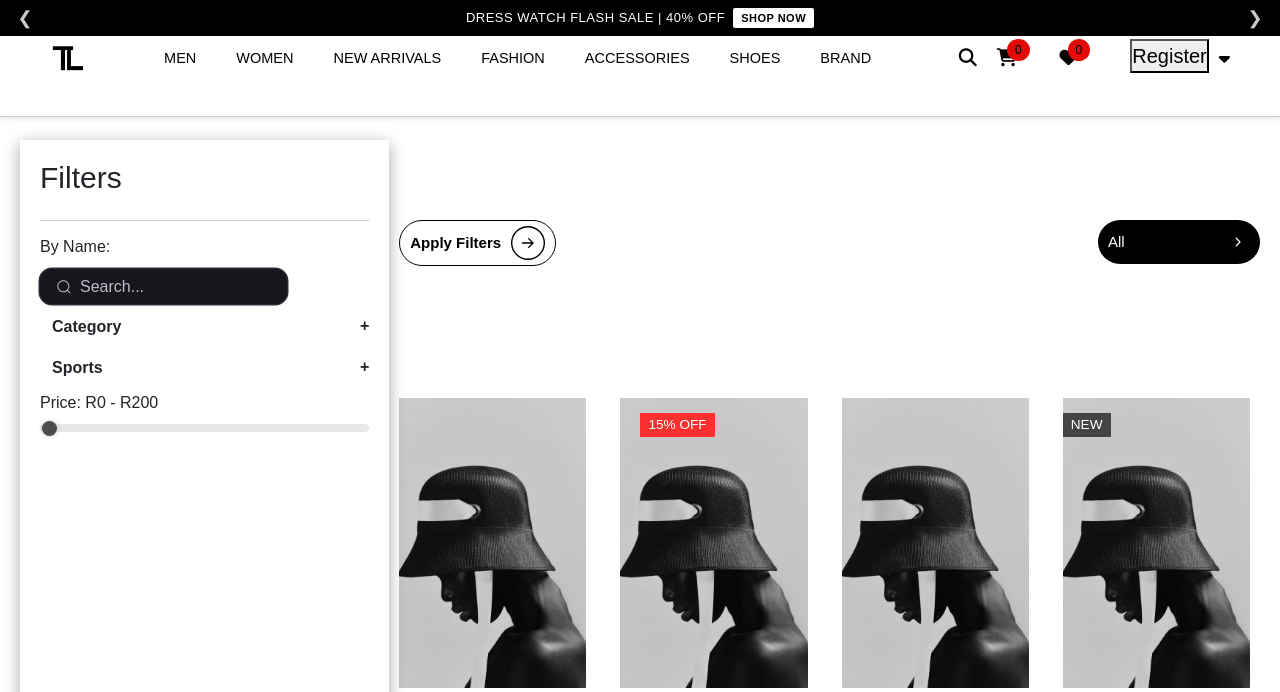
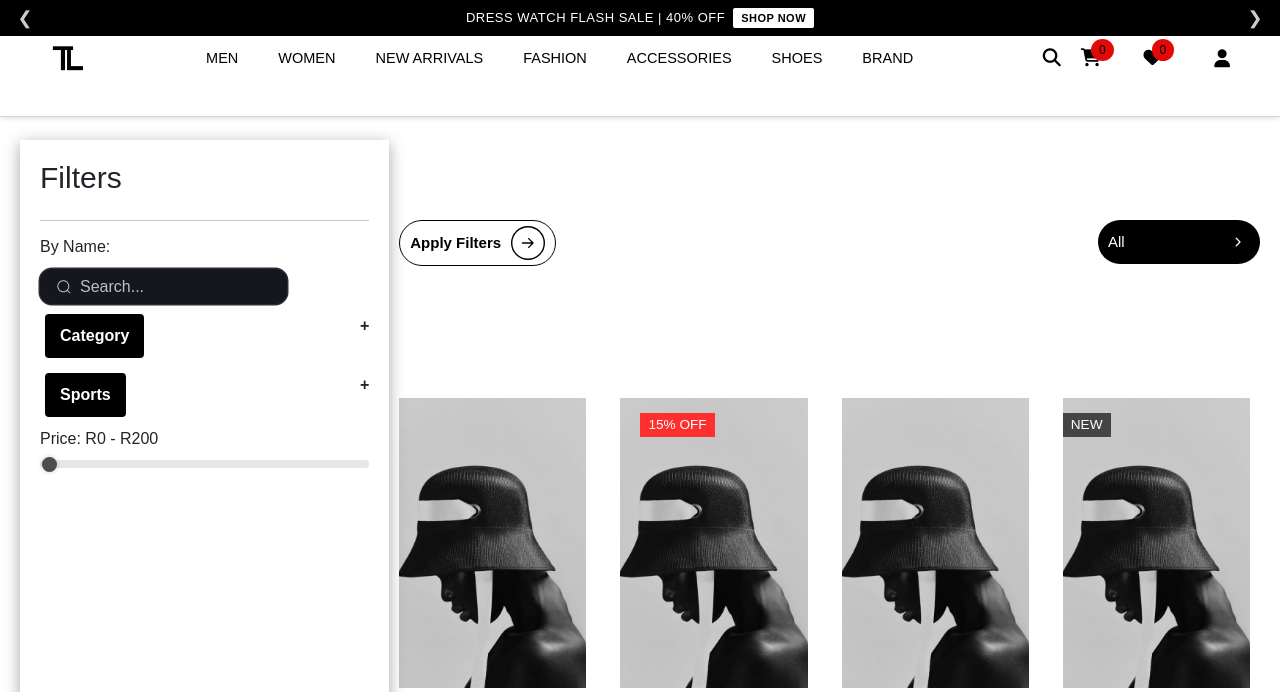
Before and after one commit to The-Liga/the-liga, a PHP site: page /pages/products.php in a window 1280 px wide. Shown: the top 692 px of the page. Run offline with PHP 8.4, Linux system fonts and the light colour scheme.

Commit message:
Merge and home page touches

```diff
--- a/components/navbar.php
+++ b/components/navbar.php
@@ -2,20 +2,22 @@
 
 <!DOCTYPE html>
 <html lang="en">
+
 <head>
     <meta charset="UTF-8">
     <meta name="viewport" content="width=device-width, initial-scale=1.0">
     <title> Navbar </title>
 </head>
+
 <body>
     <header>
         <!-- Add this right after the opening <body> tag, before the header -->
         <div class="promo-banner">
             <div class="promo-container">
                 <div class="promo-slider">
-            <div class="promo-slide">DRESS WATCH FLASH SALE | 40% OFF <a href="./pages/products.php"" class="shop-now-btn">SHOP NOW</a></div>
+                    <div class="promo-slide">DRESS WATCH FLASH SALE | 40% OFF <a href="./pages/products.php"" class=" shop-now-btn">SHOP NOW</a></div>
                     <div class="promo-slide">FREE SHIPPING OVER R100 ZAR & EASY RETURNS </div>
-            <div class="promo-slide">NEW ARRIVALS - SPRING COLLECTION <a href="./pages/products.php"" class="shop-now-btn">SHOP NOW</a></div>
+                    <div class="promo-slide">NEW ARRIVALS - SPRING COLLECTION <a href="./pages/products.php"" class=" shop-now-btn">SHOP NOW</a></div>
                 </div>
                 <button class="promo-nav prev">&#10094;</button>
                 <button class="promo-nav next">&#10095;</button>
@@ -47,35 +49,47 @@
             </nav>
             <!-- Icons and Profile -->
             <div class="nav-icons">
-                 <a href="#" id="search-icon"><i class="fa fa-search"></i></a>
-                 <a href="#" id="cart-icon"><i class="fa fa-shopping-cart"></i><span id="cart-count">0</span></a>
-                 <a href="#" id="wishlist-icon"><i class="fa fa-heart"></i><span id="wishlist-count">0</span></a>
+                <a href="#" id="search-icon"><i class="fa-solid fa-magnifying-glass"></i></a>
+                <a href="#" id="cart-icon"><i class="fa-solid fa-cart-shopping"></i><span id="cart-count">0</span></a>
+                <a href="#" id="wishlist-icon"><i class="fa-solid fa-heart"></i><span id="wishlist-count">0</span></a>
                 <!-- Profile Dropdown -->
                 <div class="profile-dropdown">
                     <a href="#" id="profile-link">
+                        <?php
+                        // Display profile icon
+                        echo '<i class="fa-solid fa-user"></i>';
+                        ?>
+                    </a>
                     <?php
                     // Check if the user is logged in
                     if (isset($_SESSION['email'])) {
                         $email = $_SESSION['email'];
                         $query = mysqli_query($conn, "SELECT users.* FROM `users` WHERE users.email='$email'");
                         if ($row = mysqli_fetch_array($query)) {
-                                // Display the first name
-                                echo $row['firstName'];
-                            }
-                        } else {
-                            // Display "Username" if not logged in
-                            echo '<p style="margin-top: 12px;" class="username"><button>Register</button></p>';
-                        }
                     ?>
-                        <i class="fa fa-caret-down"></i>
-                    </a>
+                            <!-- Dropdown menu for logged-in users -->
                             <div class="dropdown-menu" id="dropdown-menu">
+                                <p>Welcome, <?php echo $row['firstName']; ?></p>
                                 <a href="./pages/registrations.php"><i class="fa fa-user"></i> Profile</a>
                                 <a><i class="fa fa-list"></i> My Orders</a>
                                 <a><i class="fa-solid fa-bag-shopping"></i> Checkout</a>
-                        <a href="./pages/logout.php"> <i class="fa fa-sign-out"></i> Logout</a>
+                                <a href="./pages/logout.php"><i class="fa fa-sign-out"></i> Logout</a>
                             </div>
+                        <?php
+                        }
+                    } else {
+                        ?>
+                        <!-- Signup and login buttons for guests -->
+                        <div class="dropdown-menu" id="dropdown-menu">
+                            <a href="./pages/signup.php" class="btn">Sign Up</a>
+                            <a href="./pages/login.php" class="btn">Login</a>
                         </div>
+                    <?php
+                    }
+                    ?>
+                </div>
+
+
 
             </div>
         </div>
@@ -86,4 +100,5 @@
         </div>
     </header>
 </body>
+
 </html>
--- a/styles.css
+++ b/styles.css
@@ -80,9 +80,7 @@
 
 }
 
-.profile-dropdown i {
-    margin-left: 5px;
-}
+
 
 /* General Styles for Links and Icons */
 a {
@@ -92,6 +90,32 @@
 
 a:hover {
     text-decoration: underline;
+}
+.btn {
+    display: inline-block;
+    padding: 10px 15px;
+    background-color: #000;
+    color: #fff;
+    text-decoration: none;
+    border-radius: 4px;
+    margin: 5px;
+}
+
+.btn:hover {
+    background-color: #aaa;
+}
+
+.dropdown-menu {
+    display: none;
+    position: absolute;
+    background: white;
+    border: 1px solid #ddd;
+    padding: 10px;
+    list-style: none;
+}
+
+.profile-dropdown:hover .dropdown-menu {
+    display: block;
 }
 
 /* Profile Dropdown Styles */
```
Also changed, not shown: assets/shopping-cart.png (added). Lines whose indentation alone changed are shown as unchanged.
